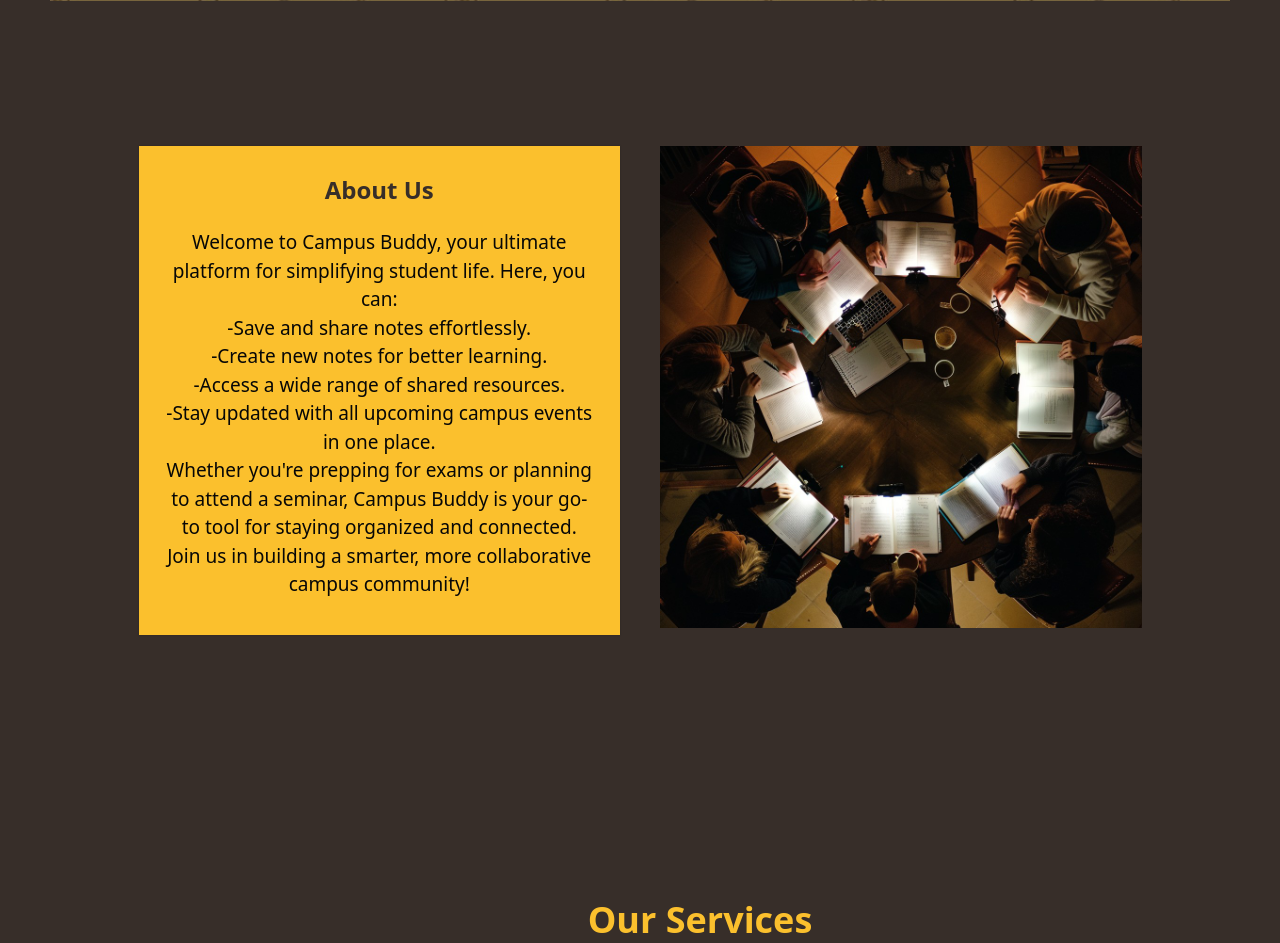
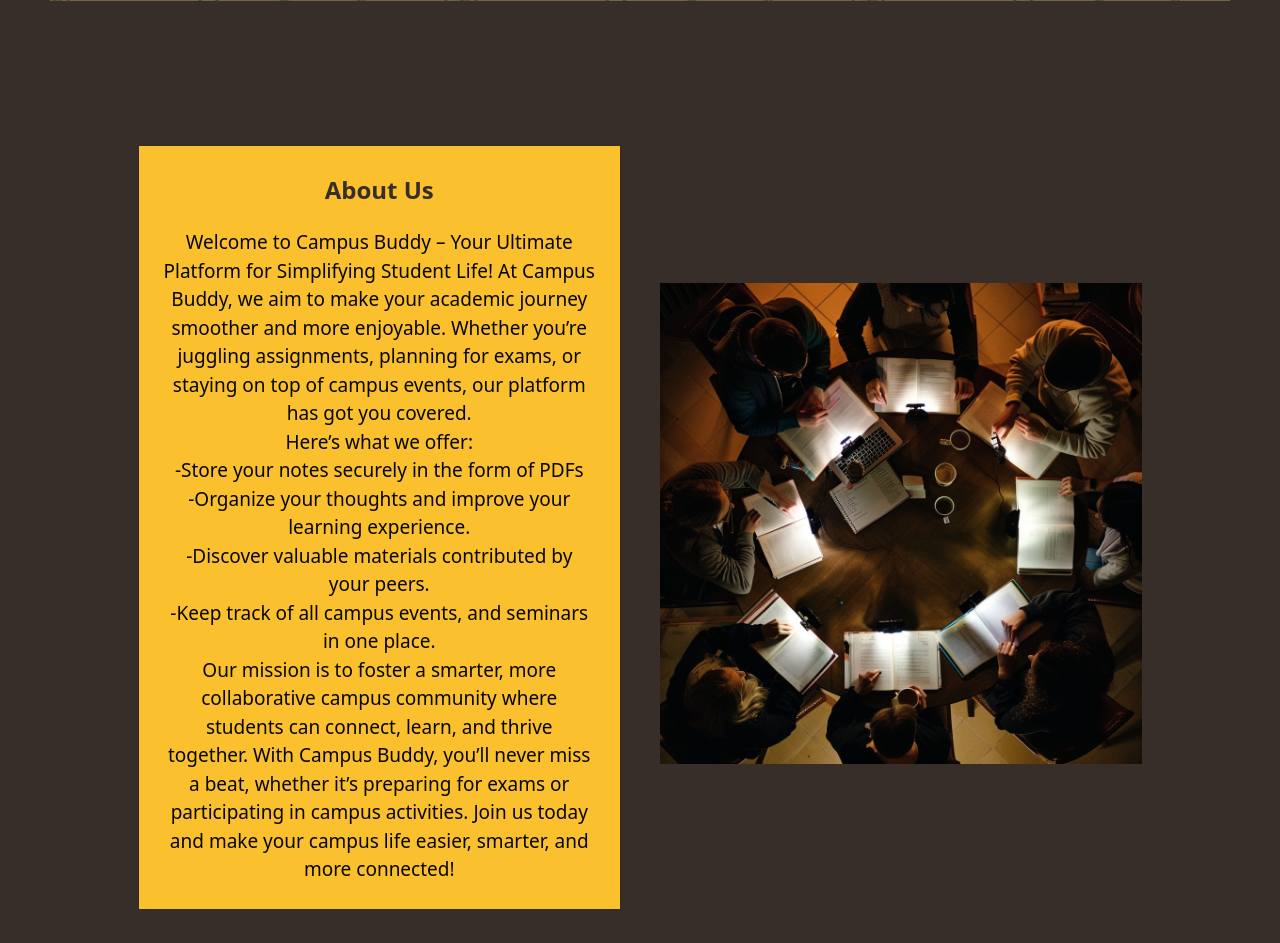
Before and after one commit to AhyanAslam/PROJECT, a Flask app: page /home in a window 1280 px wide; the page is wider, and only the part inside the window is pictured. Shown: the part 814-1757 px from the top of that part. Run offline with Flask 3, Linux system fonts and the light colour scheme.

Commit message:
updated about us

```diff
--- a/templates/index.html
+++ b/templates/index.html
@@ -57,7 +57,7 @@
 
       <p>
         A Seamless Platform Designed to Empower Students with Easy Access to Notes,
-         and Secure Document Storage for a Stress-Free Campus Life!
+        and Secure Document Storage for a Stress-Free Campus Life!
       </p>
 
       <!--<a href="#" class="btn mt-15px">Join Us</a>-->
@@ -73,14 +73,20 @@
       <div class="content">
         <div class="article">
           <h2>About Us</h2>
-          <p>Welcome to Campus Buddy, your ultimate platform for simplifying student life. Here, you can:<br>
-            -Save and share notes effortlessly.<br>
-            -Create new notes for better learning.<br>
-            -Access a wide range of shared resources.<br>
-            -Stay updated with all upcoming campus events in one place.<br>
-            Whether you're prepping for exams or planning to attend a seminar,
-            Campus Buddy is your go-to tool for staying organized and connected.
-            Join us in building a smarter, more collaborative campus community!</p>
+          <p>Welcome to Campus Buddy – Your Ultimate Platform for Simplifying Student Life!
+            At Campus Buddy, we aim to make your academic journey smoother and more enjoyable.
+            Whether you’re juggling assignments, planning for exams, or staying on top of campus events,
+            our platform has got you covered.<br>
+            Here’s what we offer:<br>
+            -Store your notes securely in the form of PDFs<br>
+            -Organize your thoughts and improve your learning experience.<br>
+            -Discover valuable materials contributed by your peers.<br>
+            -Keep track of all campus events, and seminars in one place.<br>
+            Our mission is to foster a smarter, more collaborative campus community where students can connect,
+            learn, and thrive together. With Campus Buddy, you’ll never miss a beat, whether it’s preparing for exams or
+            participating in campus activities.
+
+            Join us today and make your campus life easier, smarter, and more connected!</p>
         </div>
         <div class="image-section">
           <img src="{{ url_for('static', filename='Assets/cb40.jpg') }}" alt="cb40">
@@ -100,32 +106,32 @@
             <div class="sbox">
               <i class="fa-solid fa-file-pdf"></i>
               <h3>Store PDFs</h3>
-              <p>Store your important PDFs without the fear </p>
-              <a href="#"> Sign up </a>
+              <p>Store your important PDFs without the fear of loosing them</p>
+              <!--<a href="#"> Sign up </a>-->
             </div>
           </div>
           <div class="card">
             <div class="sbox">
               <i class="fa-solid fa-file"></i>
               <h3>Upload PDFs</h3>
-              <p>Upload PDFs to help other students and </p>
-              <a href="#"> Sign up </a>
+              <p>Upload PDFs to help other students and get help from students</p>
+              <!--<a href="#"> Sign up </a>-->
             </div>
           </div>
           <div class="card">
             <div class="sbox">
               <i class="fa-solid fa-clipboard"></i>
               <h3>Notepad</h3>
-              <p>A notepad for you so you can make your </p>
-              <a href="#"> Sign up </a>
+              <p>A notepad for you so you can make your own notes and store them</p>
+              <!--<a href="#"> Sign up </a>-->
             </div>
           </div>
           <div class="card">
             <div class="sbox">
               <i class="fa-solid fa-calendar-days"></i>
               <h3>Events Calendar</h3>
-              <p>get every update related to campus and </p>
-              <a href="#"> Sign up </a>
+              <p>get every update related to campus and upcoming events</p>
+              <!--<a href="#"> Sign up </a>-->
             </div>
           </div>
         </div>
```
